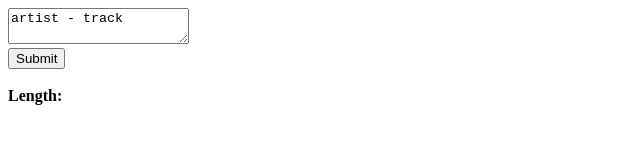
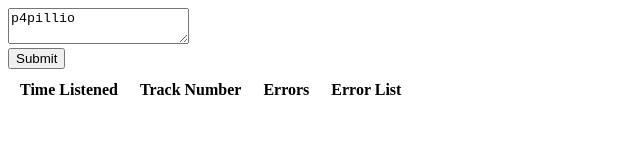
Before and after one commit to xandervsn/LastFM-Time-Sort-Proto, a plain HTML site: page index.html in a window 1280 px wide. Shown: the whole page, without its empty margins (0-640 px from the left). Drawn offline with Linux system fonts and the light colour scheme.

Commit message:
Update index.html

```diff
--- a/index.html
+++ b/index.html
@@ -1,19 +1,36 @@
 <!DOCTYPE html>
+<script type="module", src='index.js'></script>
 <html lang="en">
 <head>
     <meta charset="UTF-8">
     <meta name="viewport" content="width=device-width, initial-scale=1.0">
     <meta http-equiv="X-UA-Compatible" content="ie=edge">
-    <title>Document</title>
+    <title>:3</title>
 </head>
 <body>
-    <textarea id='textField'>artist - track</textarea>
+    <textarea id='textField'>p4pillio</textarea>
     </br>
     <button id='button'>Submit</button>
-    <script src='index.js'></script>
-    </br>
-    </br>
-    <b><text>Length: </text></b>
-    <text id='output'> </text>
+    <div id='content'>
+        <table id='books' cellpadding='10px' style="text-align:center">
+            <thead>
+                <tr>
+                    <th>Time Listened</th>
+                    <th>Track Number</th>
+                    <th>Errors</th>
+                    <th>Error List</th>
+                </tr>
+                <tr>
+                    <td id="timeListened"></td>
+                    <td id="trackNumber"></td>
+                    <td id="errors"></td>
+                    <td id="errorList", class="output4", style="white-space: pre-line"></td>
+                </tr>
+            </thead>
+            <tbody>
+
+            </tbody>
+        </table>
+    </div>
 </body>
 </html>
```
